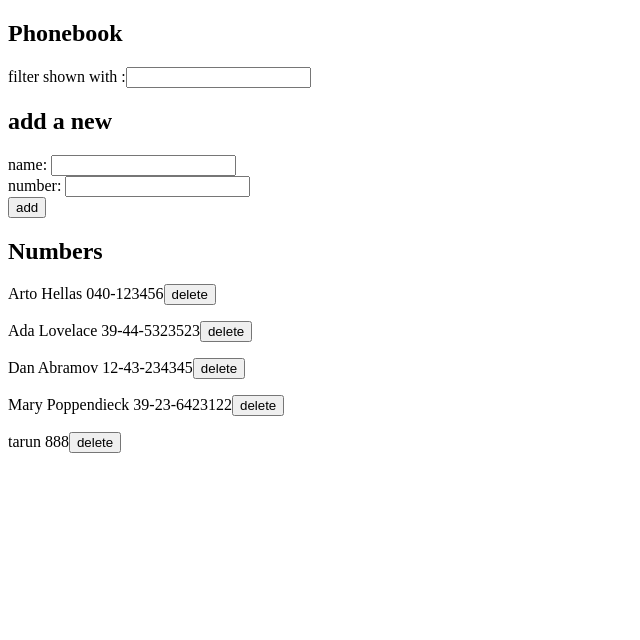
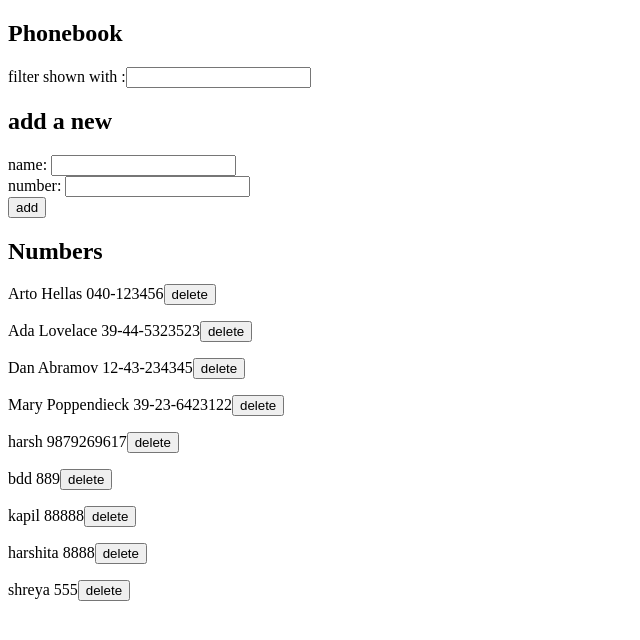
Before and after one commit to TARUN66747/FULL_STACK_OPEN-1, a React (Vite) app in the folder part2/phonebook/: page / in a window 1280 px wide. Shown: the top 640 px of the page, without its empty margins (0-640 px from the left). Built offline with nearby package versions, Linux system fonts and the light colour scheme; data requests are answered from the project's data file.

Commit message:
2.16 : exercise completed

```diff
--- a/part2/phonebook/db.json
+++ b/part2/phonebook/db.json
@@ -21,9 +21,29 @@
       "id": "4"
     },
     {
-      "name": "tarun",
-      "number": "888",
-      "id": "xvtwo2YFsRs"
+      "name": "harsh",
+      "number": "9879269617",
+      "id": "d5lwP4k1TXk"
+    },
+    {
+      "name": "bdd",
+      "number": "889",
+      "id": "8EzE43-9qog"
+    },
+    {
+      "name": "kapil",
+      "number": "88888",
+      "id": "njw3iKSO-Cg"
+    },
+    {
+      "name": "harshita",
+      "number": "8888",
+      "id": "F7bAzwyKMsQ"
+    },
+    {
+      "name": "shreya",
+      "number": "555",
+      "id": "x7amui7InuM"
     }
   ],
   "$schema": "./node_modules/json-server/schema.json"
--- a/part2/phonebook/src/App.jsx
+++ b/part2/phonebook/src/App.jsx
@@ -1,5 +1,27 @@
 import { useState , useEffect} from 'react'
 import personService from './services/person'
+const Notification = ({ message }) => {
+  if (message === null) {
+    return null
+  }
+
+  const fashion = {
+  background: 'lightgrey',
+  fontSize: '20px',
+  borderStyle: 'solid',
+  borderRadius: '5px',
+  padding: '10px',
+  marginBottom: '10px',
+  color : 'green'
+}
+
+  return (
+    <div className="error" style={fashion}>
+      {message}
+    </div>
+  )
+}
+
 const Filterr = (props) =>{
   return (
   <div> filter shown with :<input value ={props.searchString} onChange={props.onChange}/></div>
@@ -31,6 +53,7 @@ const App = () => {
   const [newName, setNewName] = useState('')
   const [newNumber,setNewNumber]= useState('')
   const [searchString,setSearchString]=useState('')
+  const [notificationMessage, setNotificationMessage] = useState(null)
   const isDuplicate = (nama) => {
   return persons.some(person => person.name === nama)
 }
@@ -63,6 +86,11 @@ const App = () => {
         setPersons(updatedPersonsList)
         setNewName('')
         setNewNumber('')
+        setNotificationMessage(`updated ${returnedPerson.name}`)
+          setTimeout(() => {
+          setNotificationMessage(null)
+          }, 10000)
+
       })
   }
 }
@@ -74,6 +102,10 @@ const App = () => {
     console.log('addition completed')
     setNewName('')
     setNewNumber('')
+    setNotificationMessage(`Added ${returnedPerson.name}`)
+          setTimeout(() => {
+          setNotificationMessage(null)
+          }, 10000)
   })
       }
     }
@@ -111,6 +143,7 @@ const App = () => {
   return (
     <div>
       <h2>Phonebook</h2>
+      <Notification message={notificationMessage} />
        <Filterr searchString={searchString} onChange={handleSearchStringChange} />
 
       <h2> add a new</h2>
```
Also changed, not shown: part2/phonebook/src/index.css (added), 1 other file (tests, documents, lock files or other folders).
